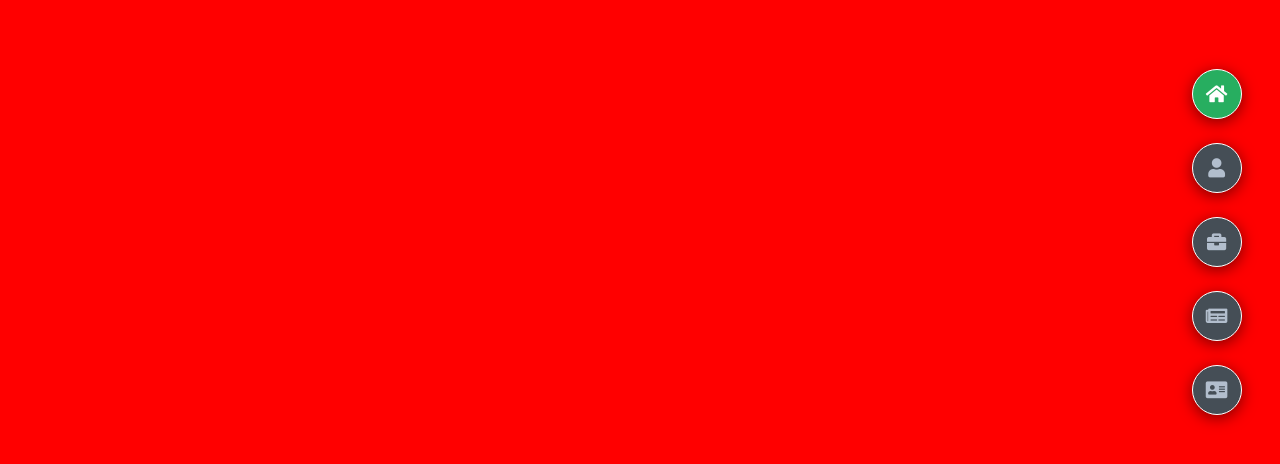
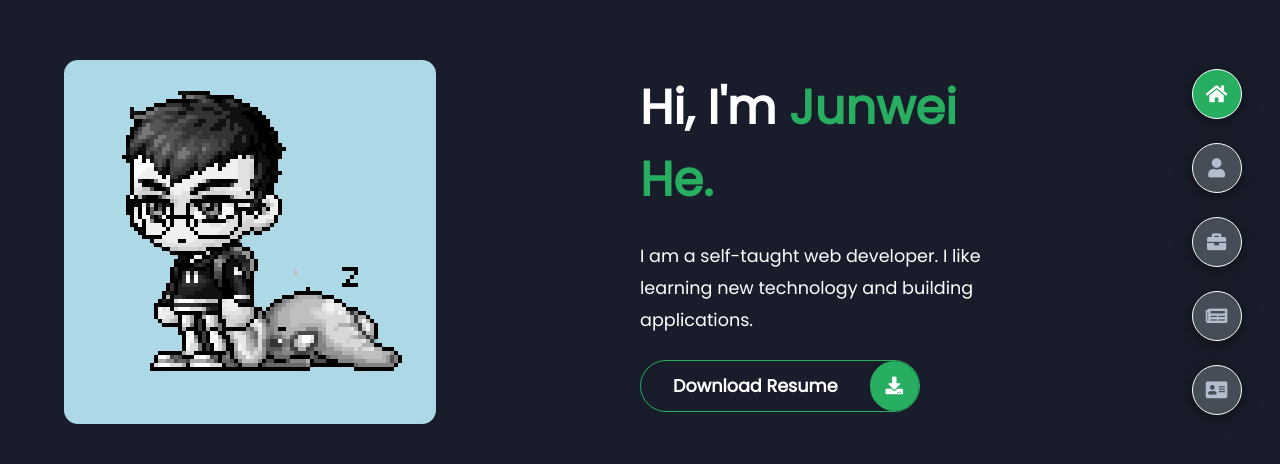
Before and after one commit to junweihe99/Portfolio, a plain HTML site: page index.html in a window 1280 px wide. Shown: the part 158-622 px from the top of the page. Drawn offline with Linux system fonts and the light colour scheme.

Commit message:
Completed Home section

```diff
--- a/index.html
+++ b/index.html
@@ -14,6 +14,27 @@
 </head>
 <body class="main-content">
     <header class="section sec1 header active" id="home">
+        <div class="header-content">
+            <div class="left-header">
+                <div class="image">
+                    <img src="./img/me.png" alt="Junwei">
+                </div>
+            </div>
+            <div class="right-header">
+                <h1 class="name">
+                    Hi, I'm <span>Junwei He.</span>
+                </h1>
+                <p>
+                    I am a self-taught web developer. I like learning new technology and building applications.
+                </p>
+                <div class="btn-con">
+                    <a href="" class="main-btn">
+                        <span class="btn-text">Download Resume</span>
+                        <span class="btn-icon"><i class="fas fa-download"></i></span>
+                    </a>
+                </div>
+            </div>
+        </div>
     </header>
     <main>
         <section class="section sec2 about" id="about"></section>
--- a/styles/style.scss
+++ b/styles/style.scss
@@ -19,6 +19,7 @@
     --color-grey-6: #12181b;
     --br-sm-2: 14px;
     --box-shadow-1: 0px 3px 15px rgba(0,0,0, 0.5);
+    --transition: all .5s ease-in-out;
 }
 
 body{
@@ -26,7 +27,7 @@ body{
     font-family: 'Poppins', sans-serif;
     font-size: 1.1rem;
     color: var(--color-white);
-    transition: all .4s ease-in-out;
+    transition: var(--transition);
 }
 
 a{
@@ -53,14 +54,13 @@ section{
 
 .section{
     transform: translateY(-100%) scale(0);
-    transition: all .4s ease-in-out;
+    transition: var(--transition);
     background-color: var(--color-primary);
 }
 
 .sec1{
     display: none;
     transform: translateY(0) scale(1);
-    background-color: red;
 }
 
 .sec2{
@@ -115,7 +115,7 @@ section{
     transform: translateY(-50%);
     .active-btn{
         background-color: var(--color-secondary) !important;
-        transition: all .4s ease-in-out;
+        transition: var(--transition);
         i{
             color:var(--color-white) !important;
         }
@@ -140,3 +140,92 @@ section{
         }
     }
 }
+
+//Header
+.header-content{
+    display: grid;
+    grid-template-columns: repeat(2,1fr);
+    height: 100%;
+    .left-header{
+        display: flex;
+        align-items: center;
+        position: relative;
+        .image{
+            border-radius: var(--br-sm-2);
+            margin-left: 4rem;
+            background-color: lightblue;
+            transition: var(--transition);
+            img{
+                width: 100%;
+                height: 100%;
+                object-fit: cover;
+                transition: var(--transition);
+                filter:grayscale(100%);
+                &:hover{
+                    filter:grayscale(0);
+                }
+            }
+        }
+    }
+    .right-header{
+        display: flex;
+        flex-direction: column;
+        justify-content: center;
+        padding-right: 18rem;
+        .name{
+            font-size: 3rem;
+            span{
+                color: var(--color-secondary);
+            }
+        }
+        p{
+            margin: 1.5rem 0rem;
+            line-height: 2rem;
+        }
+    }
+}
+
+//Header Button
+.btn-con{
+    display: flex;
+    align-self: flex-start;
+    .main-btn{
+        border-radius: 30px;
+        color: inherit;
+        font-weight: 600;
+        position: relative;
+        border: 1px solid var(--color-secondary);
+        display: flex;
+        align-items: center;
+        align-self: flex-start;
+        overflow: hidden;
+        .btn-text{
+            padding: 0 2rem;
+        }
+        .btn-icon{
+            background-color: var(--color-secondary);
+            display: flex;
+            align-items: center;
+            justify-content: center;
+            border-radius: 50%;
+            padding: 1rem;
+        }
+        &::before{
+            content: '';
+            position: absolute;
+            top: 0;
+            right: 0;
+            transform: translateX(100%);
+            z-index: -1;
+        }
+        &:hover{
+            &::before{
+                width: 100%;
+                height: 100%;
+                background-color: var(--color-secondary);
+                transform: translateX(0);
+                transition: var(--transition);
+            }
+        }
+    }
+}
```
Also changed, not shown: img/me.png (added), styles/style.css, 1 other file.
